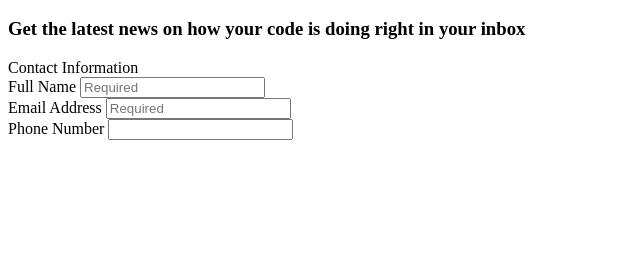
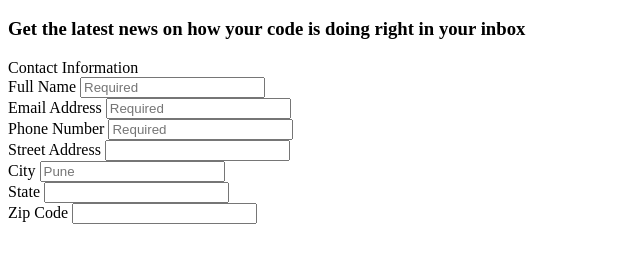
Before and after one commit to iamneo-production/cbfcbddf305670989bbaaaabbcbbfefone, a website: page public/index.html in a window 1280 px wide. Shown: the part 109-372 px from the top of the page, without its empty margins (0-640 px from the left). Drawn offline with Linux system fonts and the light colour scheme.

Commit message:
Backup Commit

```diff
--- a/public/index.html
+++ b/public/index.html
@@ -20,7 +20,20 @@
 <input type ="email" id = "email" name ="user_mail" placeholder="Required" required>
 <br>
 <label> Phone Number </label>
-<input type ="number" id="number" name="phone_Number">
+<input type ="number" id="number" name="phone_Number" placeholder="Required" required>
+<br>
+<label>Street Address</label>
+<input type="text" id="address" name="street_Address">
+<br>
+<label>City</label>
+<input type="text" id="city" name="user_city" placeholder="Pune">
+<br>
+<label>State</label>
+<input type="dropdown">
+<br>
+<label> Zip Code</label>
+<input type="">
+
 </form>
 </body>
 </html>
```
